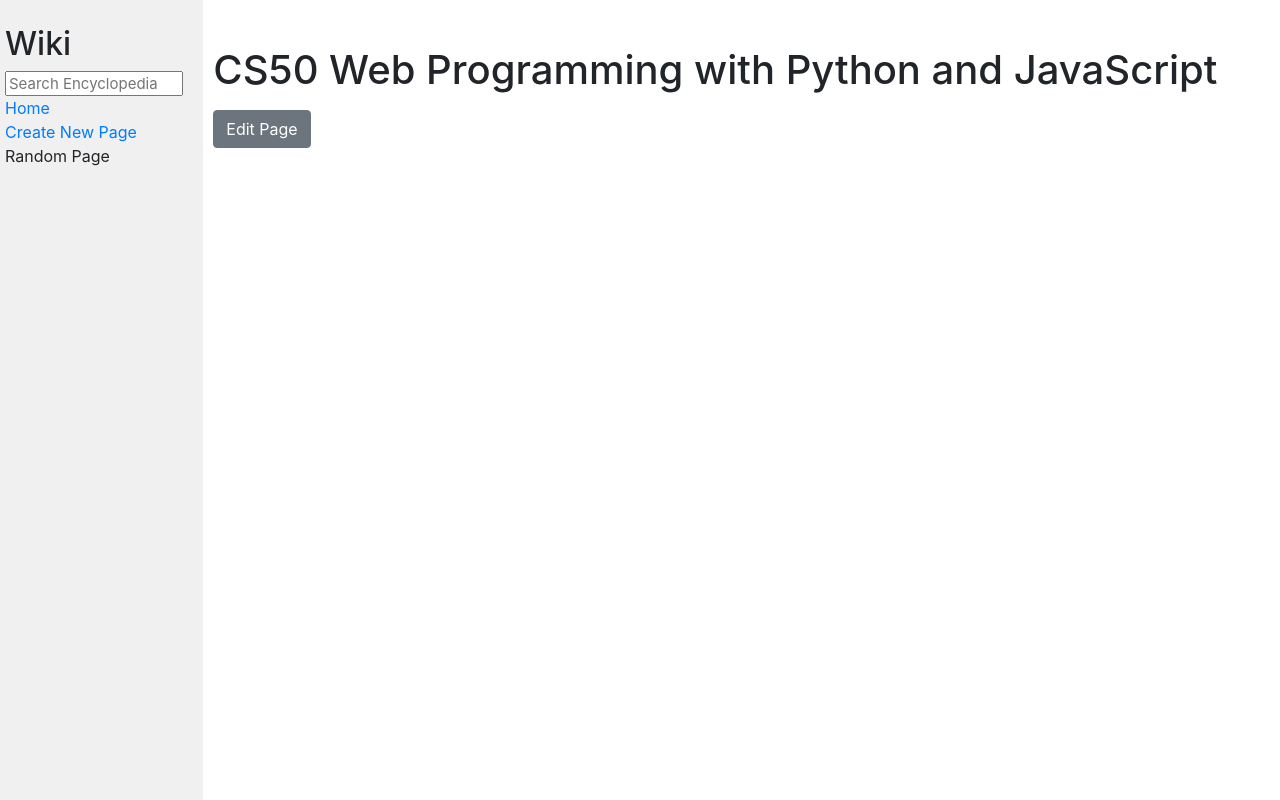
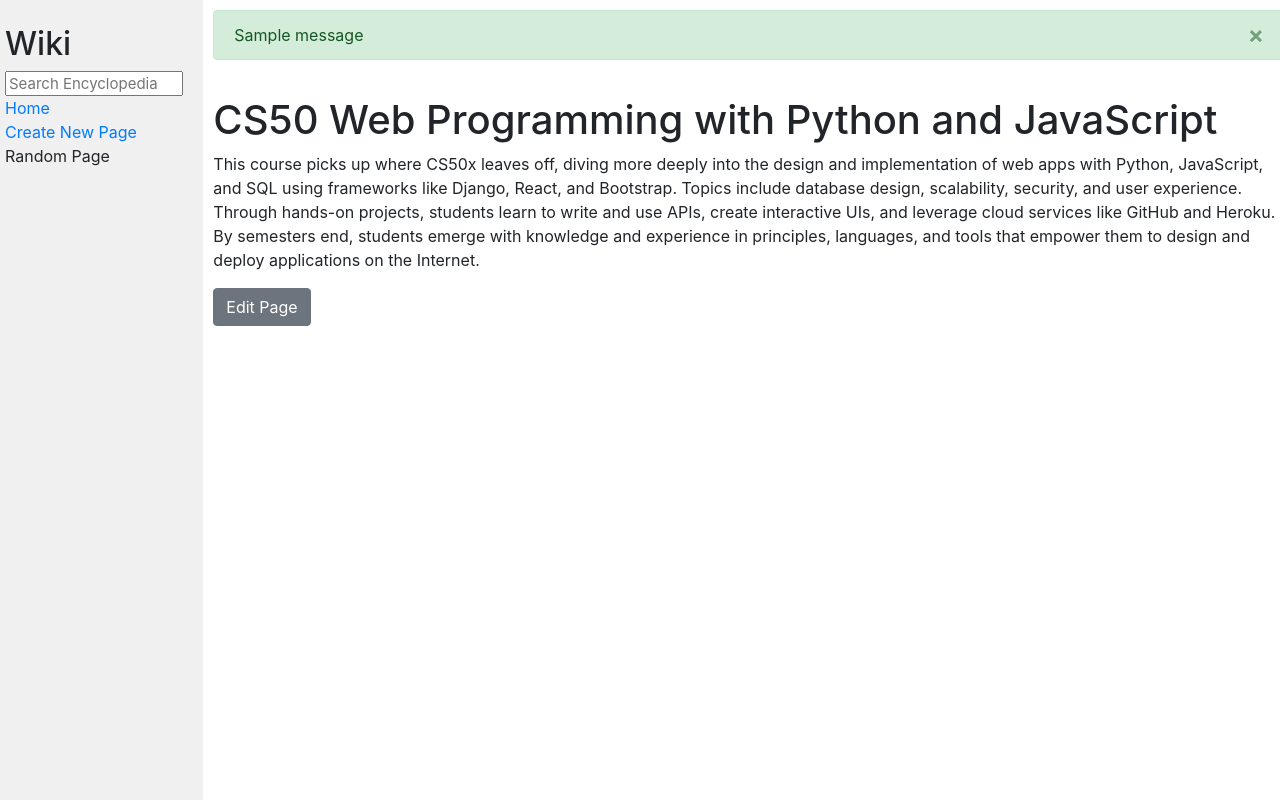
Before and after one commit to markocur/CS50W-Wiki, a Django app: page /wiki/CS50W in a window 1280 px wide. Run offline with Django 3.2, Linux system fonts and the light colour scheme; tables that the repository leaves empty hold one stand-in row (values such as "Sample post"); one stand-in notice (Sample message) is shown; some libraries are stand-ins or nearby versions.

Commit message:
feat: added messages displaying after succesfully creating or editing page

```diff
--- a/encyclopedia/templates/encyclopedia/layout.html
+++ b/encyclopedia/templates/encyclopedia/layout.html
@@ -28,6 +28,7 @@
                 {% endblock %}
             </div>
             <div class="main col-lg-10 col-md-9">
+                {% include 'encyclopedia\messages.html' %}
                 {% block body %}
                 {% endblock %}
             </div>
--- /dev/null
+++ b/encyclopedia/templates/encyclopedia/messages.html
@@ -0,0 +1,12 @@
+{% if messages %}
+    {% for message in messages %}
+    <div class="container-fluid p-0">
+        <div class="alert {% if message.tags %} {{ message.tags }} {% endif %} alert-dismissible" role="alert" >
+            <button type="button" class="close" data-dismiss="alert" aria-label="Close">
+                <span aria-hidden="True">&times;</span>
+            </button>
+            {{ message }}
+        </div>
+    </div>
+    {% endfor %}
+{% endif %}
--- a/encyclopedia/views.py
+++ b/encyclopedia/views.py
@@ -2,8 +2,7 @@ from django.shortcuts import render, redirect
 import markdown2
 from . import util
 from django import forms
-from django.http import HttpResponseRedirect
-from django.urls import reverse
+from django.contrib import messages
 
 class NewPageForm(forms.Form):
     title = forms.CharField(widget=forms.TextInput(attrs={'class':'form-control','placeholder':'Enter title of your page'}))
@@ -39,12 +38,12 @@ def new(request):
             content = form.cleaned_data["content"]
             if util.get_entry(title) == None:
                 util.save_entry(title, content)
+                messages.add_message(request, messages.SUCCESS, "Page was succesfully created")
                 return redirect(entry, title=title)
             else:
                 return render(request, "encyclopedia/error2.html", {
                     "title": title,
                 })
-            # add message about succesfully saving new entry
         else:
             return render(request, "encyclopedia/new.html", {
                 "form": form
@@ -60,8 +59,8 @@ def edit(request, title):
         if form.is_valid():
             content = form.cleaned_data["content"]
             util.save_entry(title, content)
+            messages.add_message(request, messages.SUCCESS, "Page was succesfully edited")
             return redirect("entry", title=title)
-            # add message about succesfully editing entry
         else:
             return render(request, "encyclopedia/edit.html", {
                 "form": form
--- a/entries/CS50W.md
+++ b/entries/CS50W.md
@@ -1 +1,5 @@
 # CS50 Web Programming with Python and JavaScript
+
+
+
+This course picks up where CS50x leaves off, diving more deeply into the design and implementation of web apps with Python, JavaScript, and SQL using frameworks like Django, React, and Bootstrap. Topics include database design, scalability, security, and user experience. Through hands-on projects, students learn to write and use APIs, create interactive UIs, and leverage cloud services like GitHub and Heroku. By semesters end, students emerge with knowledge and experience in principles, languages, and tools that empower them to design and deploy applications on the Internet.
```
Also changed, not shown: entries/CS50.md (+9 -1 lines), entries/test.md (deleted, +0 -41 lines), wiki/settings.py (+10 -0 lines).
